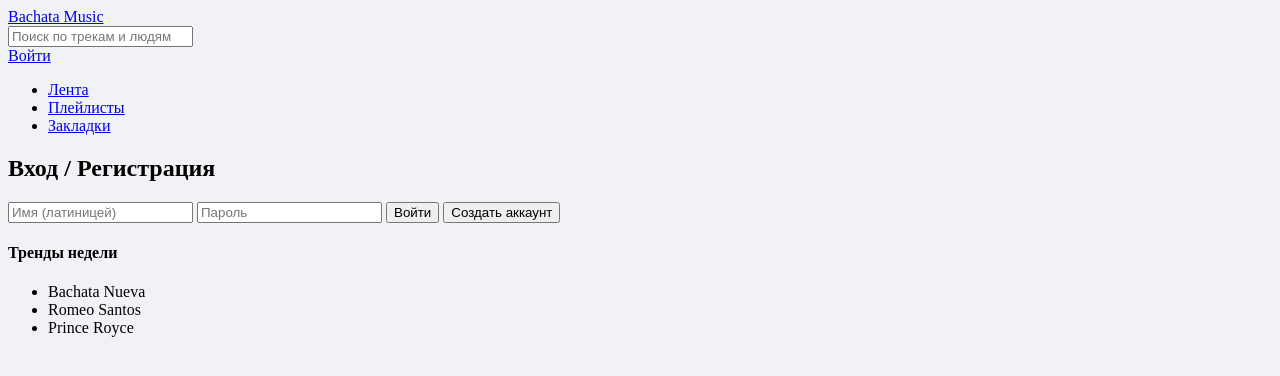
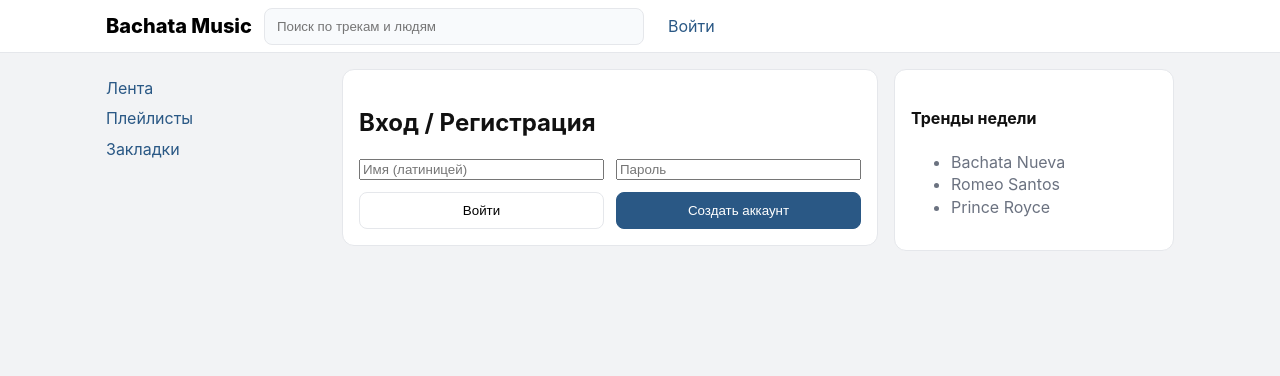
Before and after one commit to djdoodlez-gif/Bachata-music, a Flask app: page /auth in a window 1280 px wide. Shown: the top 376 px of the page. Run offline with Flask 3, Linux system fonts and the light colour scheme.

Commit message:
Update styles.css

```diff
--- a/static/styles.css
+++ b/static/styles.css
@@ -1,5 +1,25 @@
-body { background: #f0f2f5; }
-.navbar-brand { font-weight: 700; letter-spacing: .2px; }
-.card { border-radius: 12px; }
-.post-img { max-height: 480px; object-fit: cover; }
-.avatar { width: 48px; height: 48px; border-radius: 50%; object-fit: cover; }
+:root {
+  --bg:#f2f3f5; --card:#fff; --text:#111; --muted:#6b7280; --line:#e5e7eb; --brand:#2a5885;
+}
+*{box-sizing:border-box} body{margin:0;font:16px/1.4 -apple-system,BlinkMacSystemFont,Segoe UI,Roboto,Arial;color:var(--text);background:var(--bg)}
+a{color:var(--brand);text-decoration:none}
+.container{max-width:1100px;margin:0 auto;padding:0 16px}
+.row{display:flex;gap:12px} .center-v{align-items:center} .between{justify-content:space-between}
+.grid{display:grid;grid-template-columns:220px 1fr 280px;gap:16px;margin-top:16px}
+.topbar{position:sticky;top:0;background:#fff;border-bottom:1px solid var(--line);z-index:10}
+.logo a{display:block;font-weight:800;font-size:20px;padding:12px 0;color:#000}
+.topnav a{margin-left:12px}
+.search input{width:380px;max-width:50vw;border:1px solid var(--line);border-radius:8px;padding:10px 12px;background:#f8fafc}
+.left .menu{list-style:none;margin:0;padding:0}
+.left .menu li{margin:8px 0}
+.card{background:var(--card);border:1px solid var(--line);border-radius:12px;padding:16px;margin-bottom:16px}
+.btn{border:1px solid var(--line);background:#fff;border-radius:8px;padding:10px 14px;cursor:pointer}
+.btn.primary{background:var(--brand);border-color:var(--brand);color:#fff}
+.input{flex:1;border:1px solid var(--line);border-radius:8px;padding:10px 12px}
+.icon{border:none;background:transparent;font-size:20px;cursor:pointer}
+.avatar{width:36px;height:36px;border-radius:50%;background:#dbeafe;color:#1e3a8a;display:grid;place-items:center;font-weight:700}
+.avatar.xl{width:64px;height:64px;font-size:28px}
+.muted{color:var(--muted)} .small{font-size:12px} .mt{margin-top:8px} .ml{margin-left:12px}
+.grid2{display:grid;grid-template-columns:1fr 1fr;gap:12px}
+.flash{margin-top:12px;padding:10px;border-radius:8px;background:#fff7ed;border:1px solid #fdba74}
+@media (max-width:980px){ .grid{grid-template-columns:1fr} .right{display:none} .left{display:none} .search input{max-width:35vw}}
```
